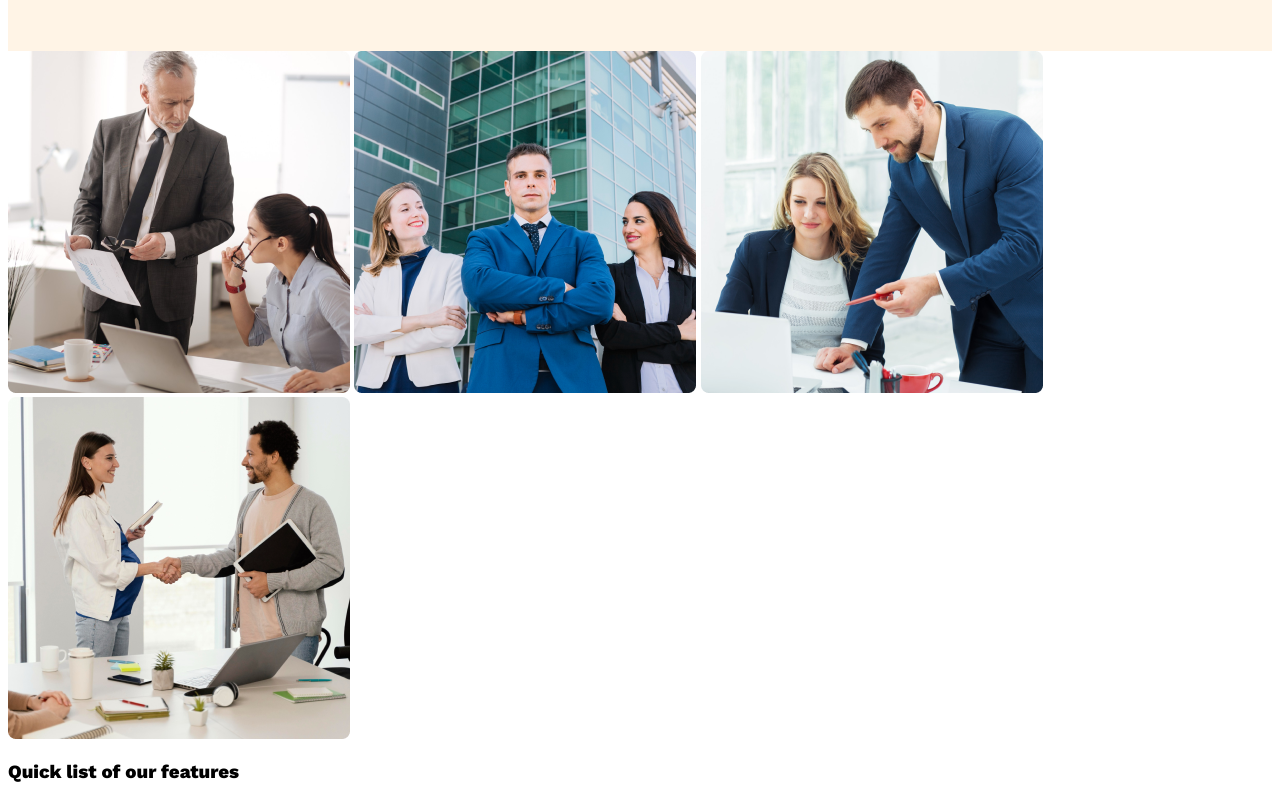
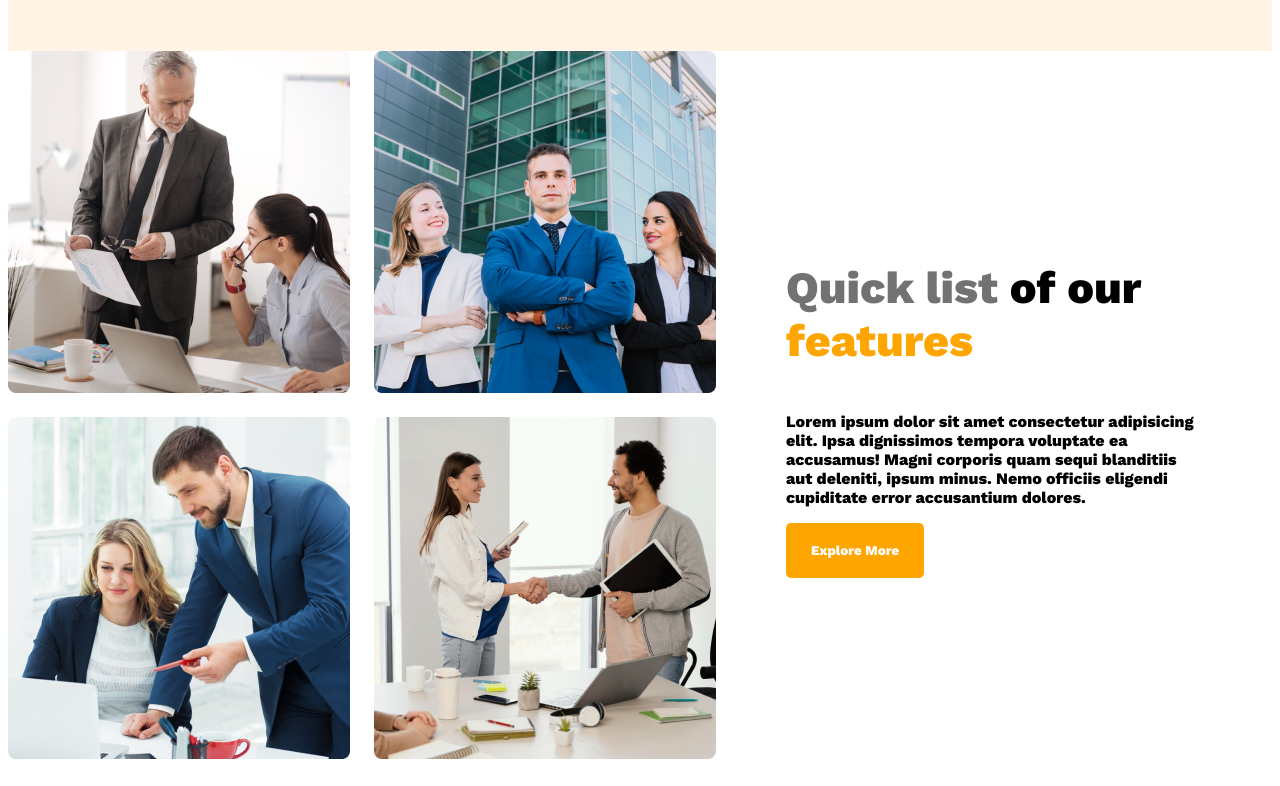
Before and after one commit to Trisha-roy/responsive-website-css3, a plain HTML site: page index.html in a window 1280 px wide. Shown: the part 979-1765 px from the top of the page. Drawn offline with nearby package versions, Linux system fonts and the light colour scheme.

Commit message:
Some responsive added

```diff
--- a/index.html
+++ b/index.html
@@ -43,7 +43,7 @@
                 <img src="images/team4.png" alt="">
             </div>
             <div class="teams-content">
-                <h3 class="teams-title">Quick list of our features</h3>
+                <h3 class="teams-title"><span class="quick-list">Quick list</span> <span>of our</span> <span class="teams-feature">features</span></h3>
                 <p>Lorem ipsum dolor sit amet consectetur adipisicing elit. Ipsa dignissimos tempora voluptate ea accusamus! Magni corporis quam sequi blanditiis aut deleniti, ipsum minus. Nemo officiis eligendi cupiditate error accusantium dolores.</p>
                 <button class="btn-primary">Explore More</button>
             </div>
--- a/styles/style.css
+++ b/styles/style.css
@@ -71,7 +71,50 @@ nav li a{
     flex-direction: column;
   }
 } */
-@media screen and(min-width:576px) and(max-width:960px) {
+
+main{
+  max-width: 1440px;
+  margin: 0 auto;
+}
+.teams-container{
+  display: flex;
+  align-items: center;
+}
+.teams-img-container{
+  display: grid;
+  grid-template-columns: repeat(2,1fr);
+  gap: 1.5rem;
+}
+.teams-content{
+  padding-right: 70px;
+  padding-left: 70px;
+}
+.teams-title{
+  font-size: 2.8rem;
+}
+.quick-list{
+  color: #727272;
+  font-weight: 500;
+}
+.teams-feature{
+  color: orange;
+  font-weight: 700;
+}
+
+@media screen and (max-width:576px) {
+  nav,
+  .teams-container{
+    flex-direction: column;
+  }
+  header{
+    padding: 50px;
+  }
+  .teams-img-container{
+    grid-template-columns:1fr;
+  }
+}
+
+@media screen and (min-width:576px) and (max-width:960px) {
   nav{
     flex-direction: column;
   }
```
